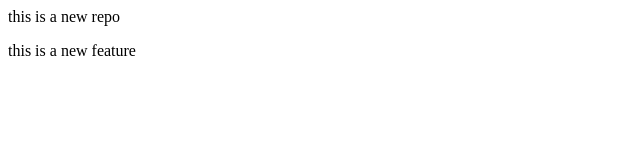
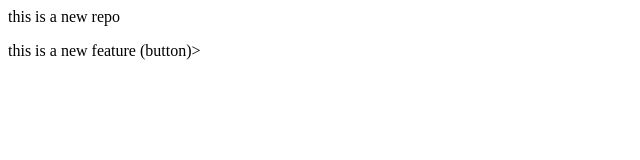
Before and after one commit to Abhisheksaxena2512/local-repo, a plain HTML site: page index.html in a window 1280 px wide. Shown: the full height of the page, 0-640 px from the left. Drawn offline with Linux system fonts and the light colour scheme.

```diff
--- a/index.html
+++ b/index.html
@@ -1,2 +1,2 @@
 <p>this is a new repo</p>
-<p>this is a new feature</p>
+<p>this is a new feature (button)></p>
```
